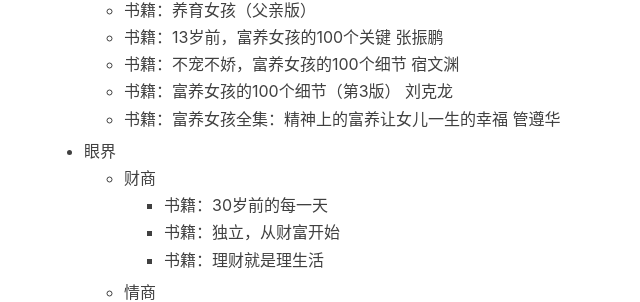
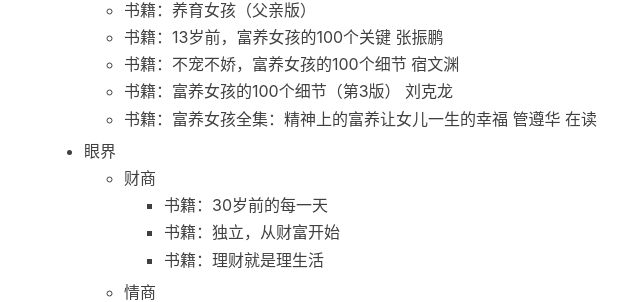
Before and after one commit to feature2018/feature2018.github.io, a Jekyll site: the page built from _posts/2021-02-01-Hi-Guys-target.md, in a window 1280 px wide and 900 px high, scrolled down 1247 px. Shown: the part 151-453 px from the top of the window, without its empty margins (221-861 px from the left). Built offline with Jekyll 4.4.1, drawn with Linux system fonts in a browser that asks for light colours; nearby versions of some CDN libraries; our own code applies the rules of GitHub Pages for plain Markdown files; comment, search, counter and statistics services are not loaded.

Commit message:
标记是否在读
在读

```diff
--- a/_posts/2021-02-01-Hi-Guys-target.md
+++ b/_posts/2021-02-01-Hi-Guys-target.md
@@ -36,7 +36,7 @@
   - 书籍：13岁前，富养女孩的100个关键 张振鹏
   - 书籍：不宠不娇，富养女孩的100个细节 宿文渊
   - 书籍：富养女孩的100个细节（第3版） 刘克龙
-  - 书籍：富养女孩全集：精神上的富养让女儿一生的幸福 管遵华
+  - 书籍：富养女孩全集：精神上的富养让女儿一生的幸福 管遵华 在读
 - 眼界
   - 财商
     - 书籍：30岁前的每一天
```
